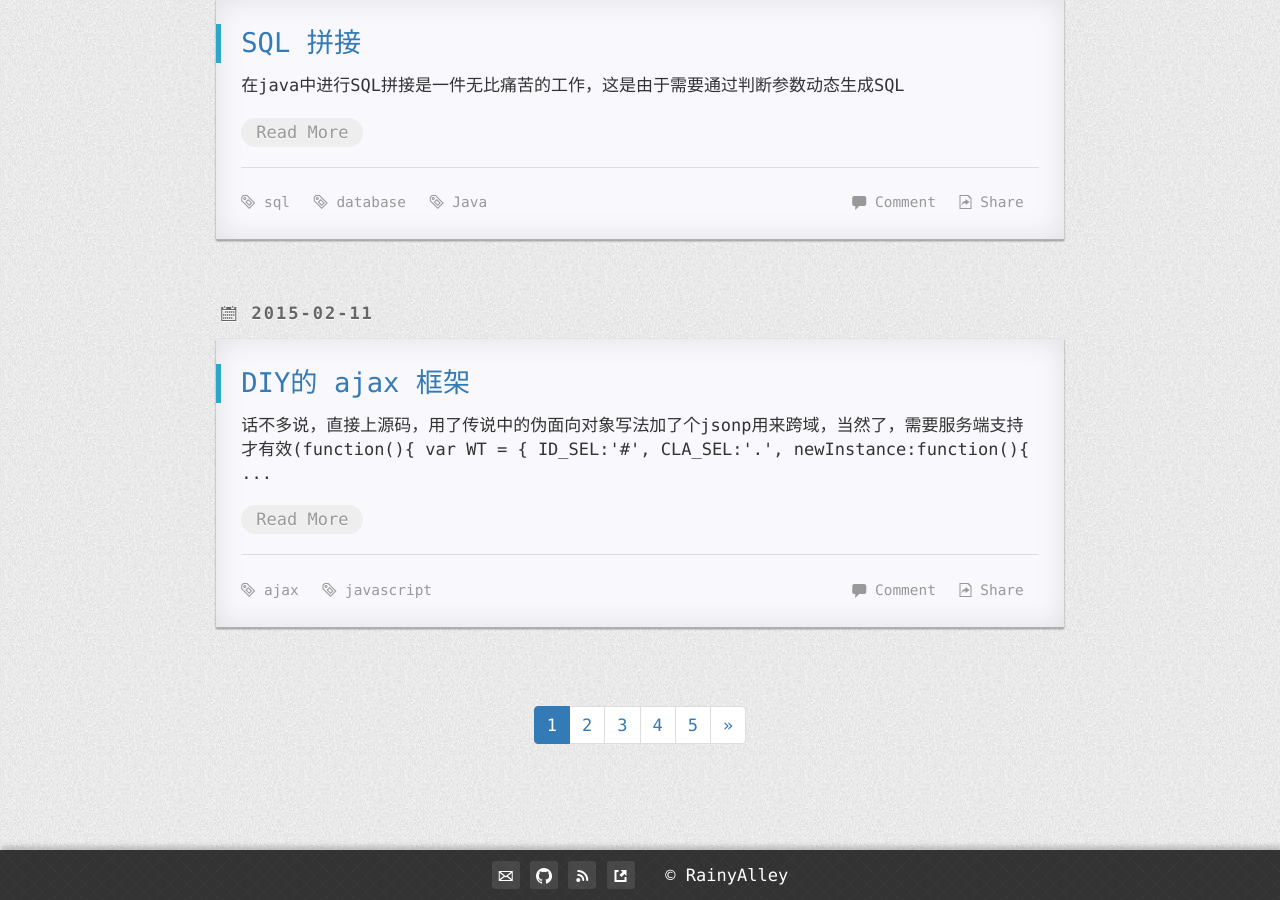
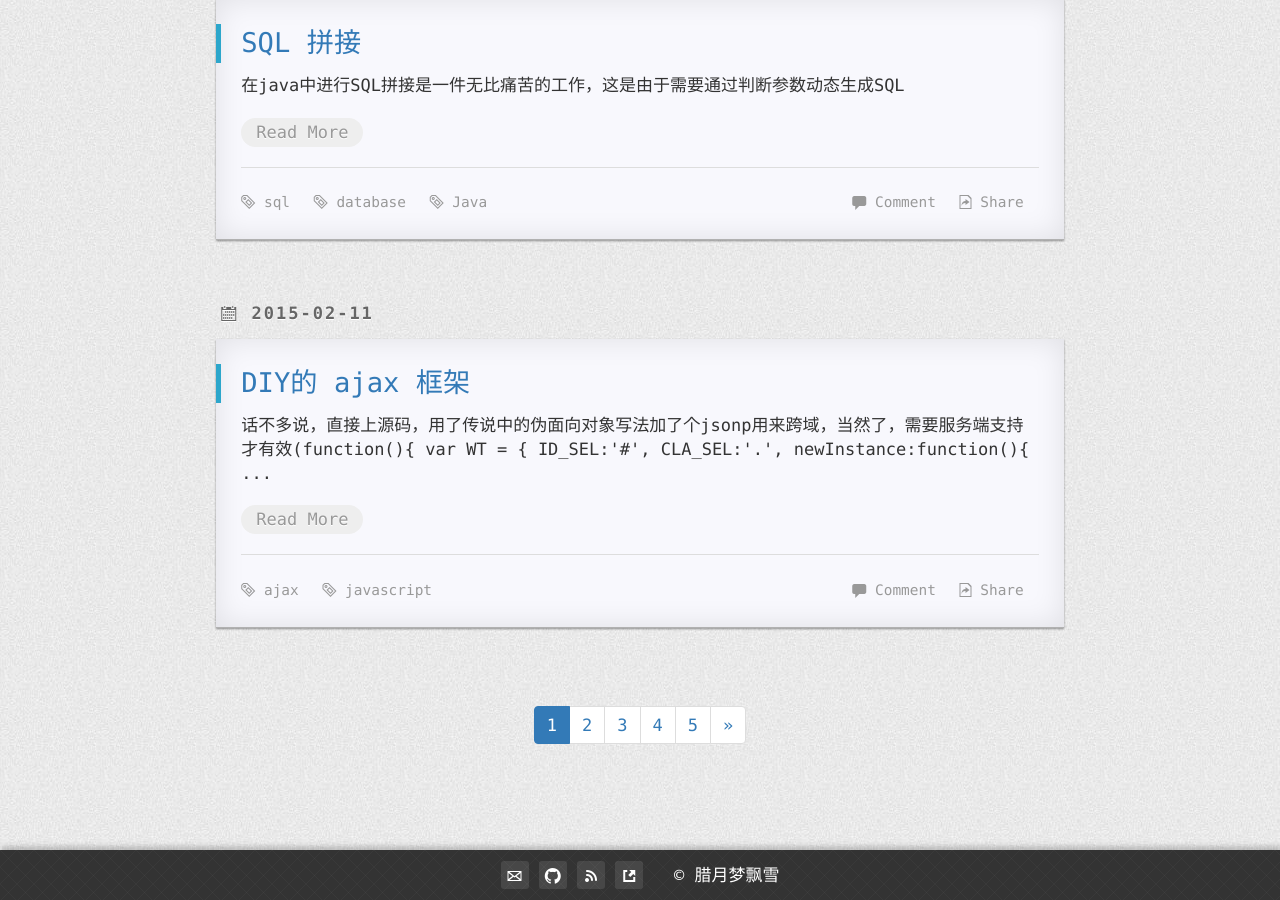
Before and after one commit to menbin/blog, a Jekyll site: the page built from index.html, in a window 1280 px wide and 900 px high, scrolled down 3150 px. Built offline with Jekyll 4.4.1, drawn with Linux system fonts in a browser that asks for light colours; nearby versions of some CDN libraries; Markdown is read by kramdown in place of the engine named in the settings; the list of posts is cut into pages by our own code; comment, search, counter and statistics services are not loaded.

Commit message:
Update footer.html

```diff
--- a/_includes/footer.html
+++ b/_includes/footer.html
@@ -5,6 +5,6 @@
                 <a class="foot-item" href="{{ '/feed.xml' | prepend: site.baseurl | prepend: site.url }}" target="_blank"><span class="octicon octicon-rss"></span></a>
                 <a class="foot-item" href="{{ '/link/' | prepend: site.baseurl | prepend: site.url }}"><span class="octicon octicon-link-external"></span></a>
                 &nbsp;
-                <a href="http://blog.rainyalley.com/"><span class="word-keep">&copy; RainyAlley</span></a>
+                <a href="https://menbin.github.io/"><span class="word-keep">&copy; 腊月梦飘雪</span></a>
         </div>
     </footer>
```
